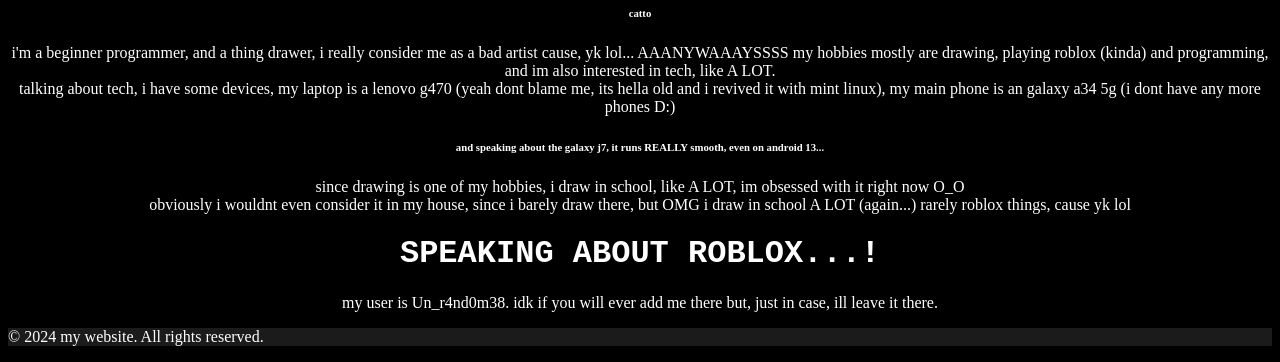
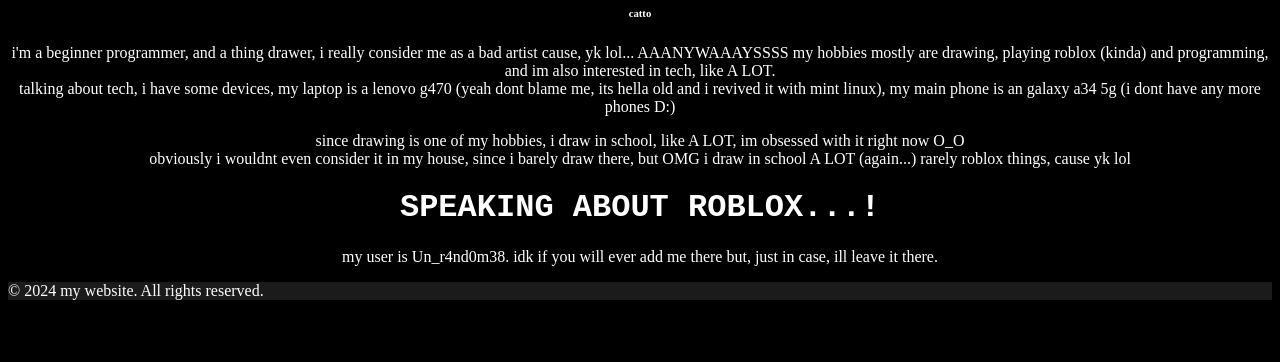
Before and after one commit to anpersonlol2077/hm-v2, a plain HTML site: page index.html in a window 1280 px wide. Shown: the part 504-866 px from the top of the page. After the commit the page ends 820 px from the top, so only its background shows below. Drawn offline with Linux system fonts and the light colour scheme.

Commit message:
Update index.html (SHUJIAFNFINJDSGUNMFOKGSDYHGJ)

```diff
--- a/index.html
+++ b/index.html
@@ -35,9 +35,6 @@
         <br>
         talking about tech, i have some devices, my laptop is a lenovo g470 (yeah dont blame me, its hella old and i revived it with mint linux), my main phone is an galaxy a34 5g (i dont have any more phones D:)
         </center>
-        <center>
-        <h6 style="color: white;">and speaking about the galaxy j7, it runs REALLY smooth, even on android 13...</h6>
-        </center>
     </p>
     <center>
     <p style="color: white;">
```
